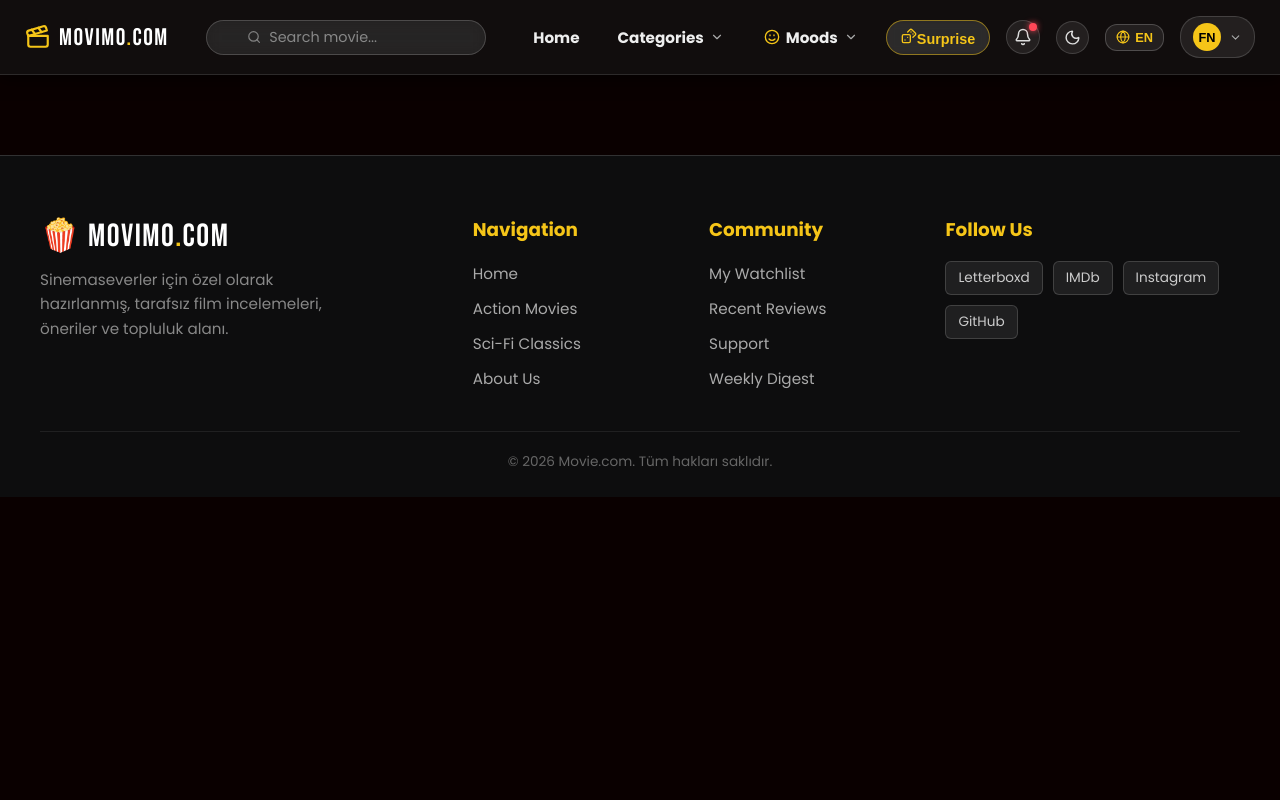
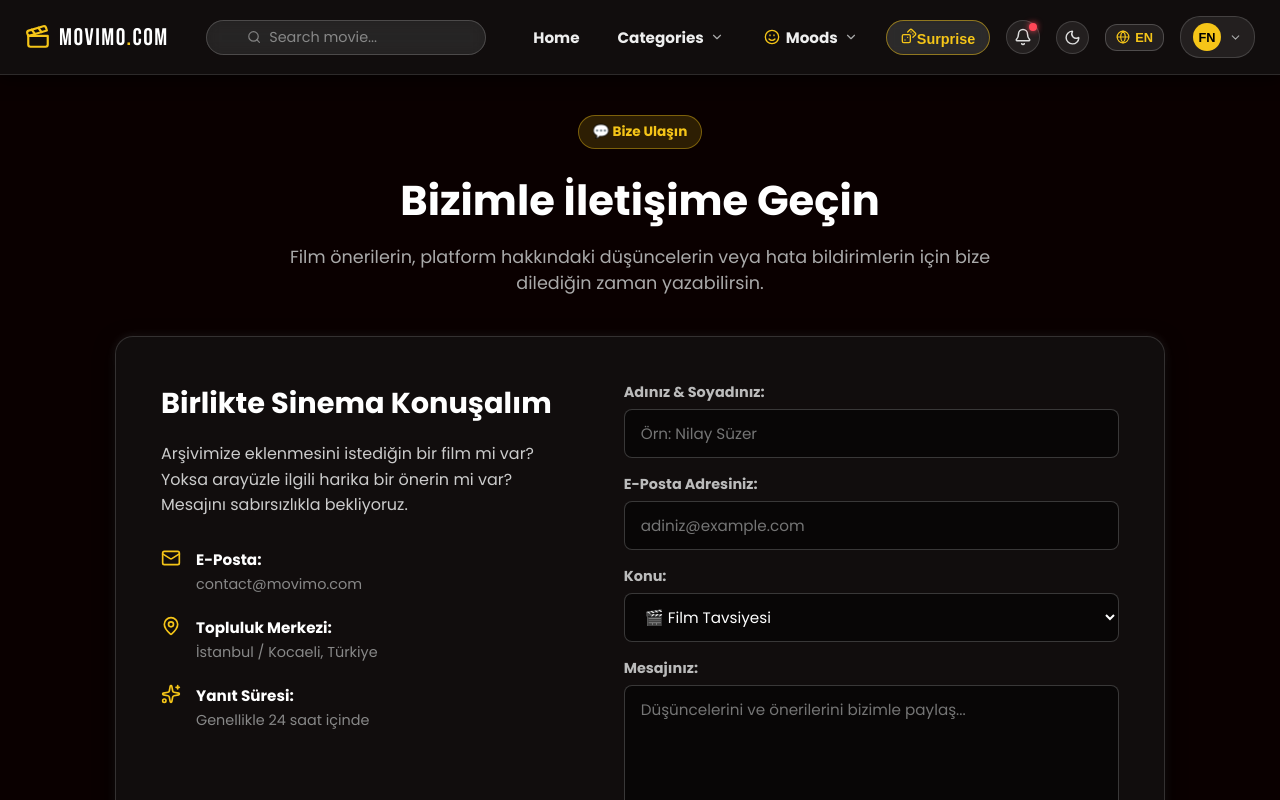
Before and after one commit to NilaySuzer/movimo, a React (Vite) app: page /contact in a window 1280 px wide. Shown: the top 800 px of the page. Built offline with nearby package versions, Linux system fonts and the light colour scheme.

Commit message:
İletişim sayfası oluşturuldu.

```diff
--- a/src/App.jsx
+++ b/src/App.jsx
@@ -6,6 +6,7 @@ import './styles/global.css';
 import Navbar from './components/Navbar';
 import ProfilePage from './pages/ProfilePage';
 import AboutPage from './pages/AboutPage';
+import ContactPage from './pages/ContactPage';
 import Footer from './components/Footer';
 
 export default function App() {
@@ -17,6 +18,7 @@ export default function App() {
         <Route path="/movie/:slug" element={<MovieDetail />} />
         <Route path="/profile" element={<ProfilePage />} />
         <Route path="/about" element={<AboutPage />} />
+         <Route path="/contact" element={<ContactPage />} />
       </Routes>
       <Footer />
     </>
--- /dev/null
+++ b/src/pages/ContactPage.jsx
@@ -0,0 +1,138 @@
+import React, { useState } from 'react';
+import { Mail, MessageSquare, Send, MapPin, CheckCircle2, Sparkles } from 'lucide-react';
+import '../styles/contact.css';
+
+export default function ContactPage() {
+  const [formData, setFormData] = useState({
+    name: '',
+    email: '',
+    subject: 'Film Tavsiyesi',
+    message: ''
+  });
+  const [isSubmitted, setIsSubmitted] = useState(false);
+
+  const handleSubmit = (e) => {
+    e.preventDefault();
+    if (!formData.name || !formData.email || !formData.message) return;
+    setIsSubmitted(true);
+  };
+
+  return (
+    <div className="contact-wrapper">
+      <div className="contact-hero">
+        <span className="contact-pill">💬 Bize Ulaşın</span>
+        <h1>Bizimle İletişime Geçin</h1>
+        <p>
+          Film önerilerin, platform hakkındaki düşüncelerin veya hata bildirimlerin için bize dilediğin zaman yazabilirsin.
+        </p>
+      </div>
+
+      <div className="contact-main-card glass-panel">
+        <div className="contact-left-info">
+          <h2>Birlikte Sinema Konuşalım</h2>
+          <p>
+            Arşivimize eklenmesini istediğin bir film mi var? Yoksa arayüzle ilgili harika bir önerin mi var? Mesajını sabırsızlıkla bekliyoruz.
+          </p>
+
+          <div className="contact-meta-list">
+            <div className="meta-item">
+              <Mail size={20} color="#f5c518" />
+              <div>
+                <strong>E-Posta:</strong>
+                <span>contact@movimo.com</span>
+              </div>
+            </div>
+            <div className="meta-item">
+              <MapPin size={20} color="#f5c518" />
+              <div>
+                <strong>Topluluk Merkezi:</strong>
+                <span>İstanbul / Kocaeli, Türkiye</span>
+              </div>
+            </div>
+            <div className="meta-item">
+              <Sparkles size={20} color="#f5c518" />
+              <div>
+                <strong>Yanıt Süresi:</strong>
+                <span>Genellikle 24 saat içinde</span>
+              </div>
+            </div>
+          </div>
+        </div>
+
+        <div className="contact-right-form">
+          {isSubmitted ? (
+            <div className="submitted-success-box">
+              <CheckCircle2 size={54} color="#2ed573" />
+              <h3>Mesajınız Alındı!</h3>
+              <p>
+                Teşekkürler <strong>{formData.name}</strong>, mesajın başarıyla bize ulaştı. En kısa sürede geri dönüş yapacağız! 🍿
+              </p>
+              <button
+                className="reset-form-btn"
+                onClick={() => {
+                  setIsSubmitted(false);
+                  setFormData({ name: '', email: '', subject: 'Film Tavsiyesi', message: '' });
+                }}
+              >
+                Yeni Mesaj Gönder
+              </button>
+            </div>
+          ) : (
+            <form onSubmit={handleSubmit} className="contact-form">
+              <div className="form-field">
+                <label>Adınız & Soyadınız:</label>
+                <input
+                  type="text"
+                  placeholder="Örn: Nilay Süzer"
+                  value={formData.name}
+                  onChange={(e) => setFormData({ ...formData, name: e.target.value })}
+                  required
+                />
+              </div>
+
+              <div className="form-field">
+                <label>E-Posta Adresiniz:</label>
+                <input
+                  type="email"
+                  placeholder="adiniz@example.com"
+                  value={formData.email}
+                  onChange={(e) => setFormData({ ...formData, email: e.target.value })}
+                  required
+                />
+              </div>
+
+              <div className="form-field">
+                <label>Konu:</label>
+                <select
+                  value={formData.subject}
+                  onChange={(e) => setFormData({ ...formData, subject: e.target.value })}
+                >
+                  <option value="Film Tavsiyesi">🎬 Film Tavsiyesi</option>
+                  <option value="Hata Bildirimi">🐞 Hata Bildirimi</option>
+                  <option value="Topluluk & İşbirliği">🤝 Topluluk & İşbirliği</option>
+                  <option value="Genel Görüş">💭 Genel Görüş</option>
+                </select>
+              </div>
+
+              <div className="form-field">
+                <label>Mesajınız:</label>
+                <textarea
+                  rows="5"
+                  placeholder="Düşüncelerini ve önerilerini bizimle paylaş..."
+                  value={formData.message}
+                  onChange={(e) => setFormData({ ...formData, message: e.target.value })}
+                  required
+                ></textarea>
+              </div>
+
+              <button type="submit" className="contact-submit-btn">
+                <Send size={16} />
+                <span>Mesajı Gönder</span>
+              </button>
+            </form>
+          )}
+        </div>
+      </div>
+    </div>
+  );
+}
--- /dev/null
+++ b/src/styles/contact.css
@@ -0,0 +1,204 @@
+.contact-wrapper {
+  min-height: 100vh;
+  color: #eee;
+  padding-top: 40px;
+}
+
+.contact-hero {
+  max-width: 800px;
+  margin: 0 auto 40px auto;
+  text-align: center;
+  padding: 0 20px;
+}
+
+.contact-pill {
+  display: inline-block;
+  background: rgba(245, 197, 24, 0.15);
+  border: 1px solid rgba(245, 197, 24, 0.4);
+  color: #f5c518;
+  font-weight: 700;
+  font-size: 0.85rem;
+  padding: 6px 14px;
+  border-radius: 20px;
+  margin-bottom: 20px;
+}
+
+.contact-hero h1 {
+  font-size: 2.6rem;
+  margin-bottom: 12px;
+  color: #fff;
+  font-weight: 800;
+}
+
+.contact-hero p {
+  color: #aaa;
+  font-size: 1.1rem;
+}
+
+/* İki Sütunlu Ana Kart */
+.contact-main-card {
+  max-width: 1050px;
+  margin: 0 auto 80px auto;
+  padding: 45px;
+  background-color: #1818188d;
+  backdrop-filter: blur(14px);
+  -webkit-backdrop-filter: blur(14px);
+  border: 1px solid rgba(255, 255, 255, 0.15);
+  border-radius: 18px;
+  display: flex;
+  gap: 50px;
+  text-align: left;
+}
+
+.contact-left-info {
+  flex: 1;
+}
+
+.contact-left-info h2 {
+  font-size: 1.8rem;
+  color: #fff;
+  margin-top: 0;
+  margin-bottom: 16px;
+}
+
+.contact-left-info p {
+  color: #ccc;
+  line-height: 1.6;
+  font-size: 1rem;
+  margin-bottom: 30px;
+}
+
+.contact-meta-list {
+  display: flex;
+  flex-direction: column;
+  gap: 20px;
+}
+
+.meta-item {
+  display: flex;
+  align-items: flex-start;
+  gap: 15px;
+}
+
+.meta-item strong {
+  display: block;
+  font-size: 0.95rem;
+  color: #fff;
+}
+
+.meta-item span {
+  font-size: 0.9rem;
+  color: #888;
+}
+
+/* Form Alanı */
+.contact-right-form {
+  flex: 1.2;
+}
+
+.contact-form {
+  display: flex;
+  flex-direction: column;
+  gap: 16px;
+}
+
+.form-field {
+  display: flex;
+  flex-direction: column;
+  gap: 6px;
+}
+
+.form-field label {
+  font-size: 0.9rem;
+  font-weight: 600;
+  color: #bbb;
+}
+
+.form-field input,
+.form-field select,
+.form-field textarea {
+  background: rgba(0, 0, 0, 0.5);
+  border: 1px solid rgba(255, 255, 255, 0.2);
+  color: #fff;
+  padding: 12px 16px;
+  border-radius: 8px;
+  font-family: inherit;
+  font-size: 0.95rem;
+  outline: none;
+  transition: border-color 0.2s;
+}
+
+.form-field input:focus,
+.form-field select:focus,
+.form-field textarea:focus {
+  border-color: #f5c518;
+}
+
+.contact-submit-btn {
+  background-color: #f5c518;
+  color: #000;
+  border: none;
+  padding: 13px;
+  border-radius: 10px;
+  font-weight: 800;
+  font-size: 1rem;
+  cursor: pointer;
+  display: flex;
+  align-items: center;
+  justify-content: center;
+  gap: 8px;
+  margin-top: 10px;
+  transition: all 0.3s;
+}
+
+.contact-submit-btn:hover {
+  background-color: #b20710;
+  color: #fff;
+}
+
+/* Başarı Ekranı */
+.submitted-success-box {
+  display: flex;
+  flex-direction: column;
+  align-items: center;
+  justify-content: center;
+  text-align: center;
+  padding: 40px 20px;
+  gap: 15px;
+}
+
+.submitted-success-box h3 {
+  font-size: 1.5rem;
+  margin: 0;
+  color: #fff;
+}
+
+.submitted-success-box p {
+  color: #ccc;
+  line-height: 1.6;
+  max-width: 400px;
+}
+
+.reset-form-btn {
+  background: rgba(255, 255, 255, 0.1);
+  border: 1px solid rgba(255, 255, 255, 0.2);
+  color: #fff;
+  padding: 10px 20px;
+  border-radius: 20px;
+  font-weight: 600;
+  cursor: pointer;
+  margin-top: 15px;
+  transition: 0.2s;
+}
+
+.reset-form-btn:hover {
+  background: #f5c518;
+  color: #000;
+}
+
+@media (max-width: 850px) {
+  .contact-main-card {
+    flex-direction: column;
+    padding: 30px;
+  }
+}
```
